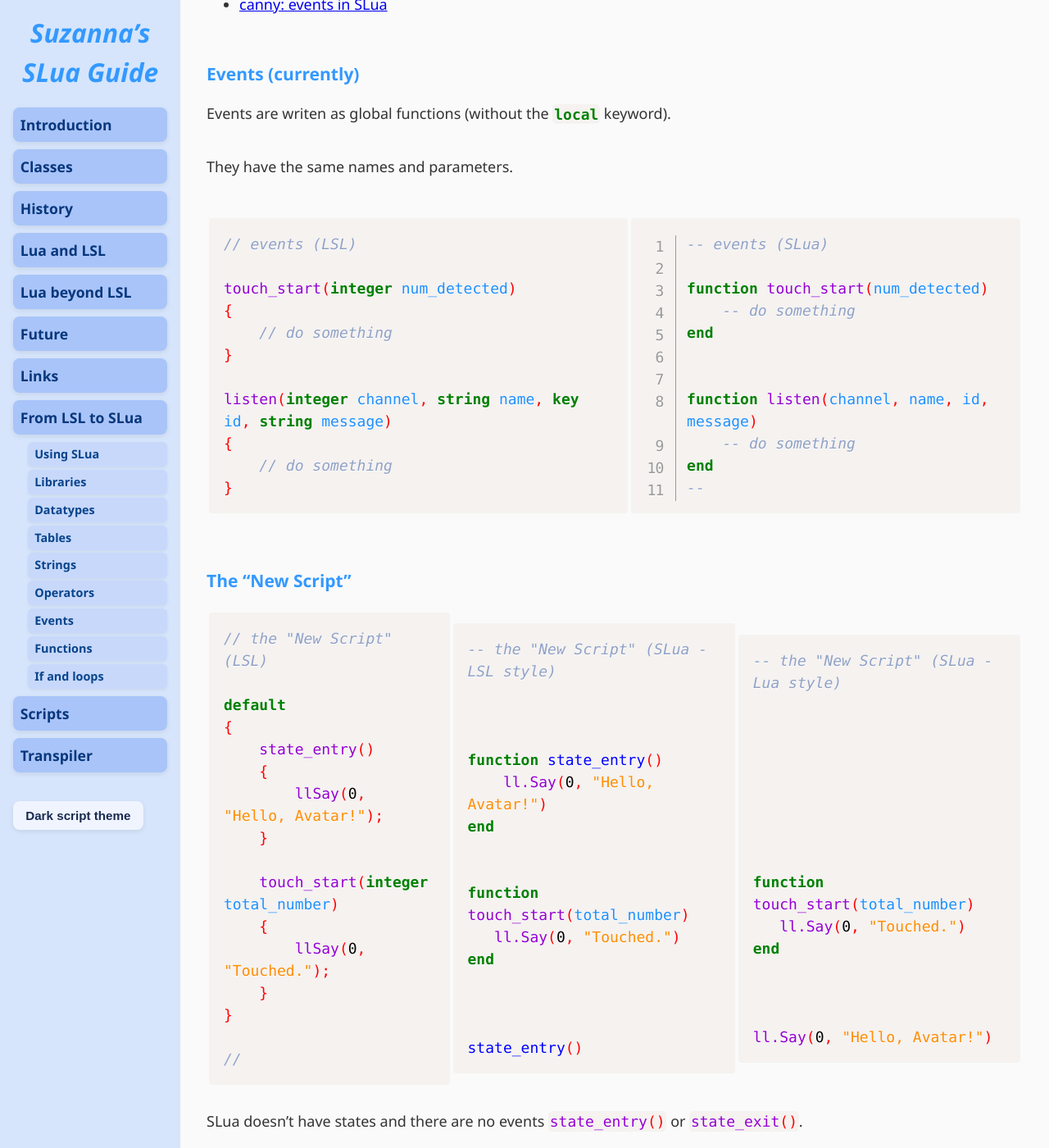
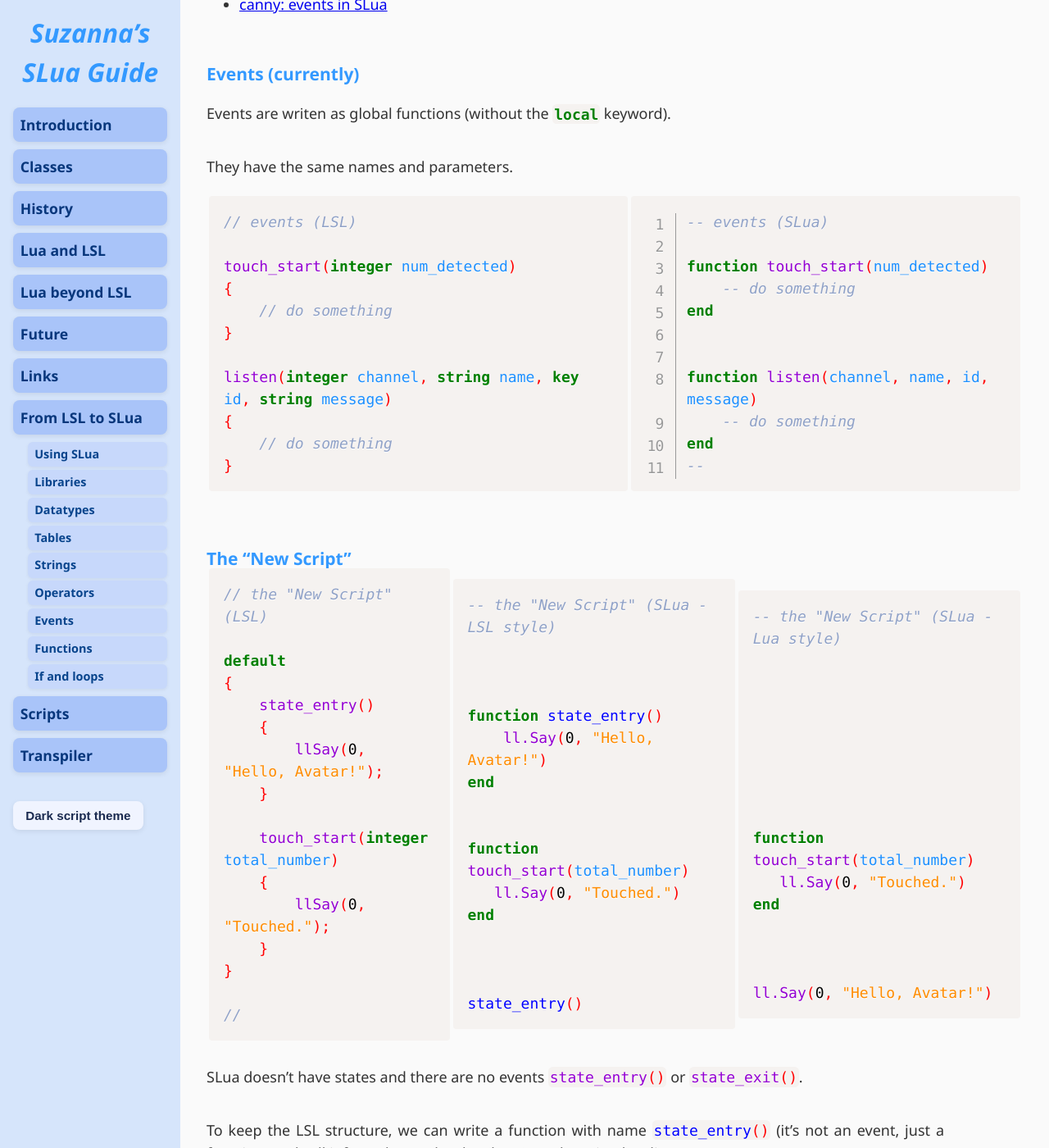
Before and after one commit to Suzanna-Linn/slua, a Jekyll site: the page built from docs/moving-events.md, in a window 1280 px wide and 1400 px high, scrolled down 398 px. Shown: the whole window at 82% size. Built offline with Jekyll 4.4.1, drawn with Linux system fonts in a browser that asks for light colours; nearby versions of some CDN libraries; our own code applies the rules of GitHub Pages for plain Markdown files; comment, search, counter and statistics services are not loaded.

Commit message:
Update style.css

```diff
--- a/docs/assets/style.css
+++ b/docs/assets/style.css
@@ -122,6 +122,10 @@ h3, h4 {
 p {
   margin-bottom: 2em;
   text-align: justify;
+}
+
+table {
+  margin-top: -1.5em;
 }
 
 li {
```
